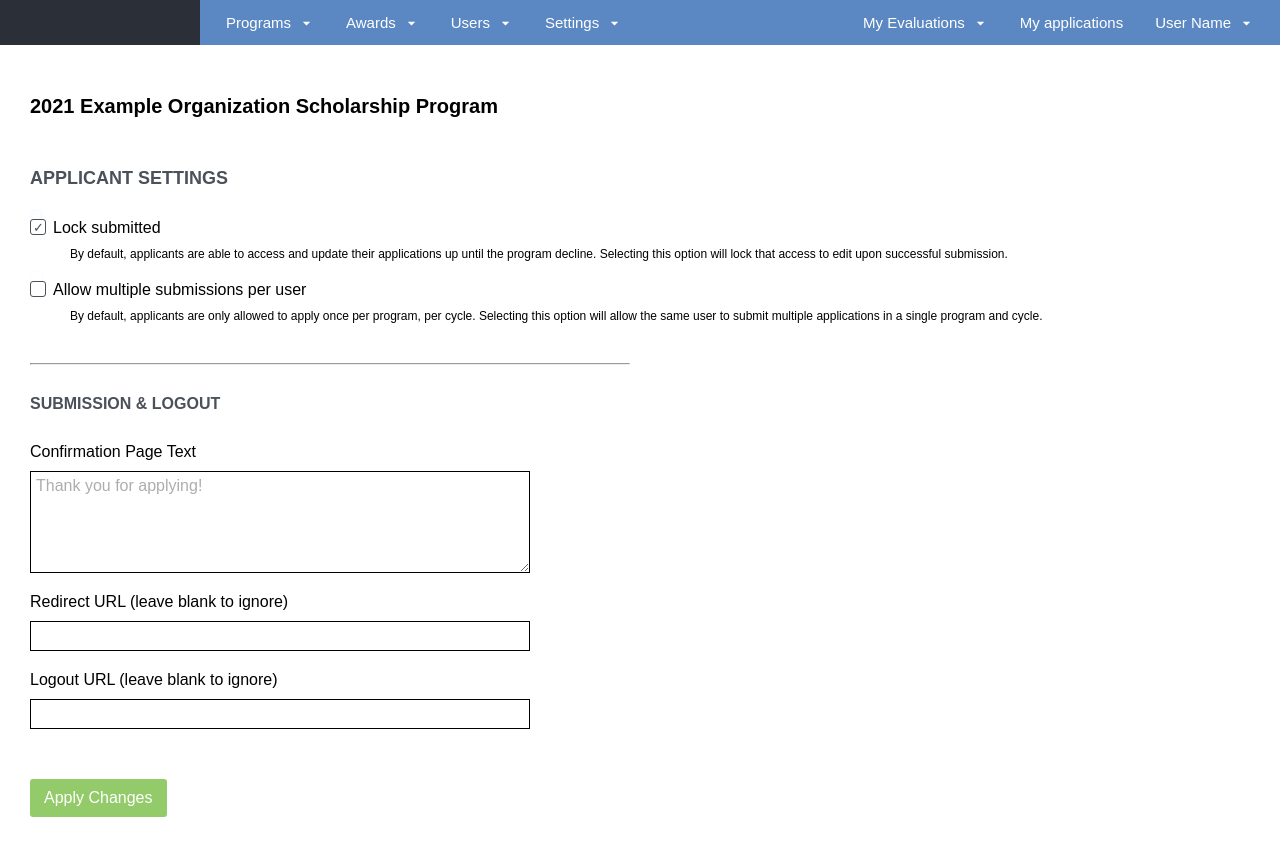
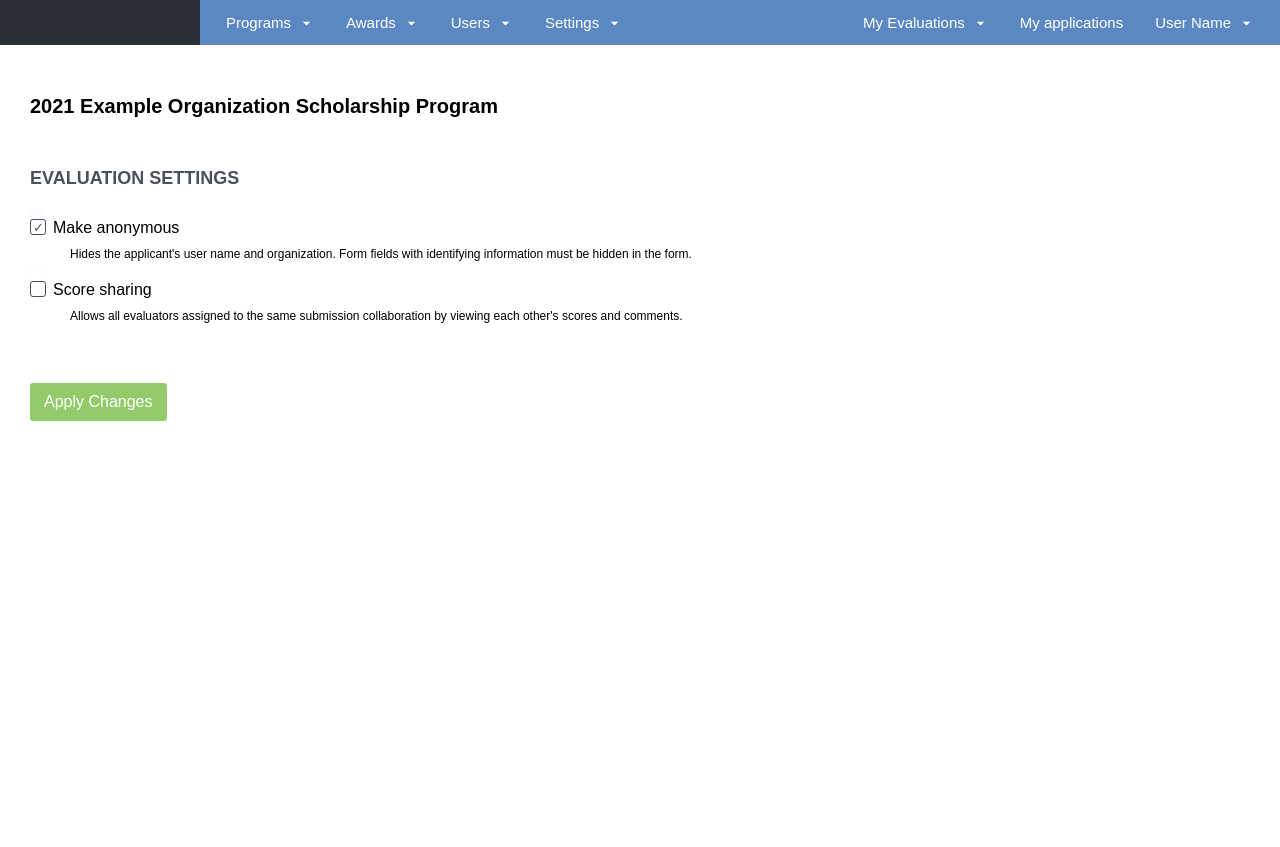
Before and after one commit to EricaMCarvalho/test, a React (Create React App) app: page / in a window 1280 px wide. After the commit the page ends 800 px from the top, so only its background shows below. Built offline with nearby package versions, Linux system fonts and the light colour scheme; the HTML template or start-up script is replaced by a standard one.

Commit message:
add evaluation settings

```diff
--- a/src/App.js
+++ b/src/App.js
@@ -3,6 +3,7 @@ import { BrowserRouter, Switch, Route } from 'react-router-dom';
 import Header from './components/Header';
 import Sidebar from './components/Sidebar';
 import ApplicantSettings from './pages/ApplicantSettings';
+import EvaluationSettings from './pages/EvaluationSettings';
 
 function App() {
   return (
@@ -10,8 +11,11 @@ function App() {
       <Header />
       <Sidebar />
       <Switch>
+        <Route exact path='/1'>
+          <ApplicantSettings />
+        </Route>
         <Route exact path='/'>
-          <ApplicantSettings />
+          <EvaluationSettings />
         </Route>
       </Switch>
     </BrowserRouter>
--- a/src/components/Form.css
+++ b/src/components/Form.css
@@ -85,7 +85,7 @@ textarea {
 
 .btn {
   display: block;
-  margin-top: 5rem;
+  margin-top: 6rem;
   padding: 1rem 1.4rem;
   border: none;
   border-radius: 3px;
--- /dev/null
+++ b/src/pages/EvaluationSettings.js
@@ -0,0 +1,62 @@
+import React, { useState } from 'react';
+import '../components/Form.css';
+
+const EvaluationSettings = () => {
+  const [makeAnonymous, setMakeAnonymous] = useState(true);
+  const [scoreSharing, setScoreSharing] = useState();
+
+  const handleSubmit = (e) => {
+    e.preventDefault();
+  };
+
+  return (
+    <main>
+      <h1 className='primary-heading'>
+        2021 Example Organization Scholarship Program
+      </h1>
+
+      <form className='form' onSubmit={handleSubmit}>
+        <h2 className='secondary-heading'>Evaluation Settings</h2>
+        <div className='form-control'>
+          <input
+            id='make-anonymous'
+            type='checkbox'
+            checked={makeAnonymous}
+            onChange={(e) =>
+              setMakeAnonymous((makeAnonymous) => !makeAnonymous)
+            }
+          />
+          <label className='form-label' htmlFor='make-anonymous'>
+            Make anonymous
+          </label>
+          <p className='form-description'>
+            Hides the applicant's user name and organization. Form fields with
+            identifying information must be hidden in the form.
+          </p>
+        </div>
+
+        <div className='form-control'>
+          <input
+            id='score-sharing'
+            type='checkbox'
+            checked={scoreSharing}
+            onChange={(e) => setScoreSharing((scoreSharing) => !scoreSharing)}
+          />
+
+          <label htmlFor='score-sharing'>Score sharing</label>
+
+          <p className='form-description'>
+            Allows all evaluators assigned to the same submission collaboration
+            by viewing each other's scores and comments.
+          </p>
+        </div>
+
+        <button className='btn' type='submit'>
+          Apply Changes
+        </button>
+      </form>
+    </main>
+  );
+};
+
+export default EvaluationSettings;
```
